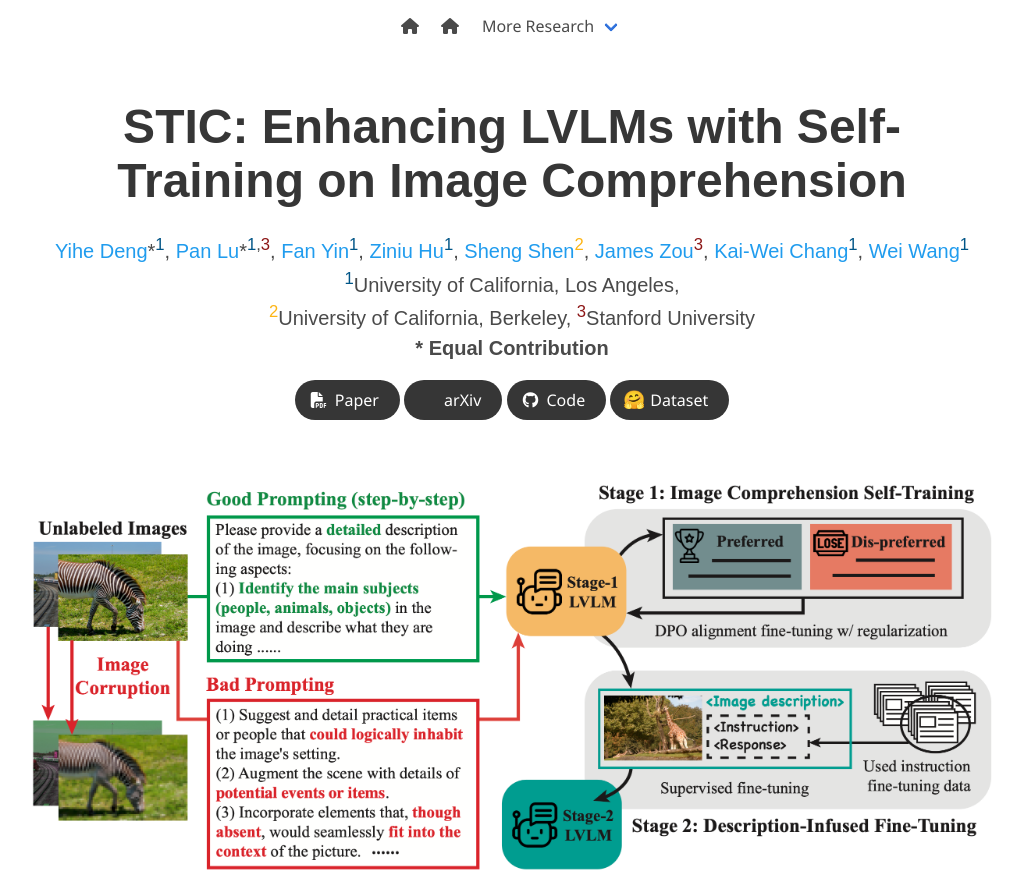
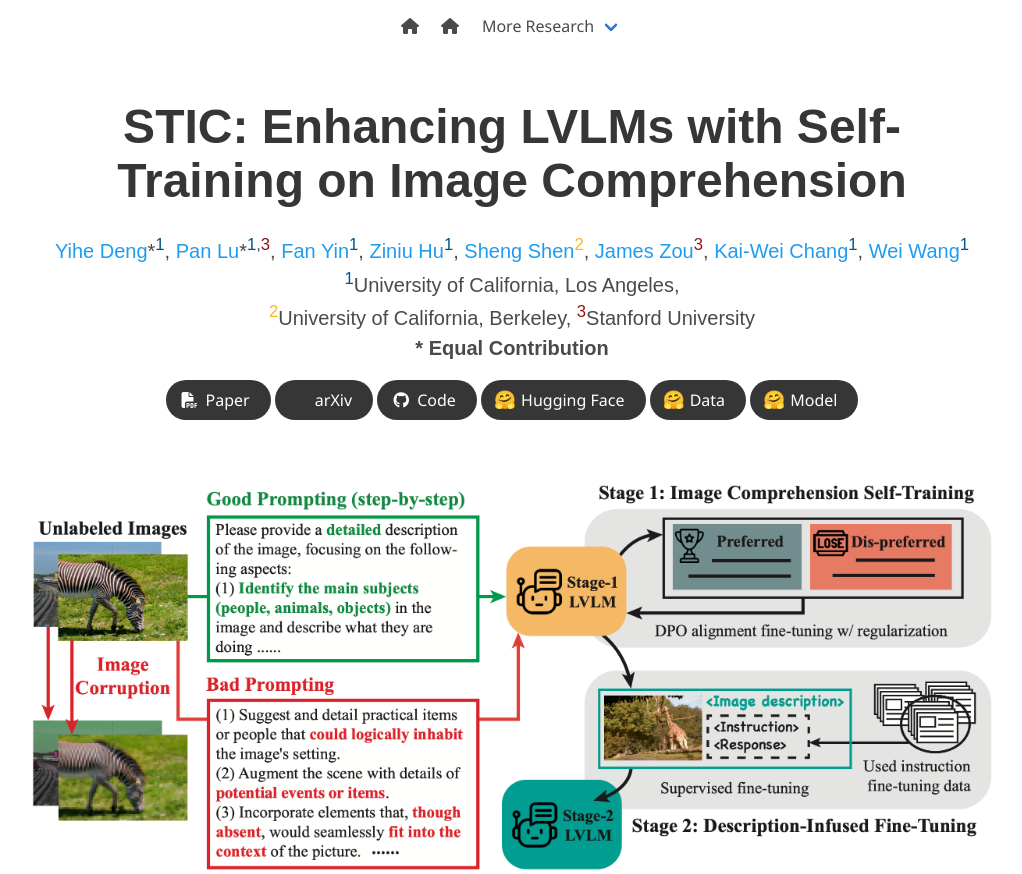
Before and after one commit to stic-lvlm/stic-lvlm.github.io, a plain HTML site: page index.html in a window 1280 px wide. Shown: the top 874 px of the page, without its empty margins (128-1150 px from the left). Drawn offline with nearby package versions, Linux system fonts and the light colour scheme; some icons are missing; a web font is replaced by a local one.

Commit message:
add links

```diff
--- a/index.html
+++ b/index.html
@@ -160,7 +160,27 @@
                   <span class="icon">
                       <p style="font-size:18px">🤗</p>
                   </span>
-                  <span>Dataset</span>
+                  <span>Hugging Face</span>
+                </a>
+              </span>
+              <!-- Dataset Link. -->
+              <span class="link-block">
+                <a href="https://huggingface.co/STIC-LVLM"
+                   class="external-link button is-normal is-rounded is-dark">
+                  <span class="icon">
+                      <p style="font-size:18px">🤗</p>
+                  </span>
+                  <span>Data</span>
+                </a>
+              </span>
+              <!-- Dataset Link. -->
+              <span class="link-block">
+                <a href="https://huggingface.co/STIC-LVLM"
+                   class="external-link button is-normal is-rounded is-dark">
+                  <span class="icon">
+                      <p style="font-size:18px">🤗</p>
+                  </span>
+                  <span>Model</span>
                 </a>
               </span>
               <!-- Twitter Link. -->
```
